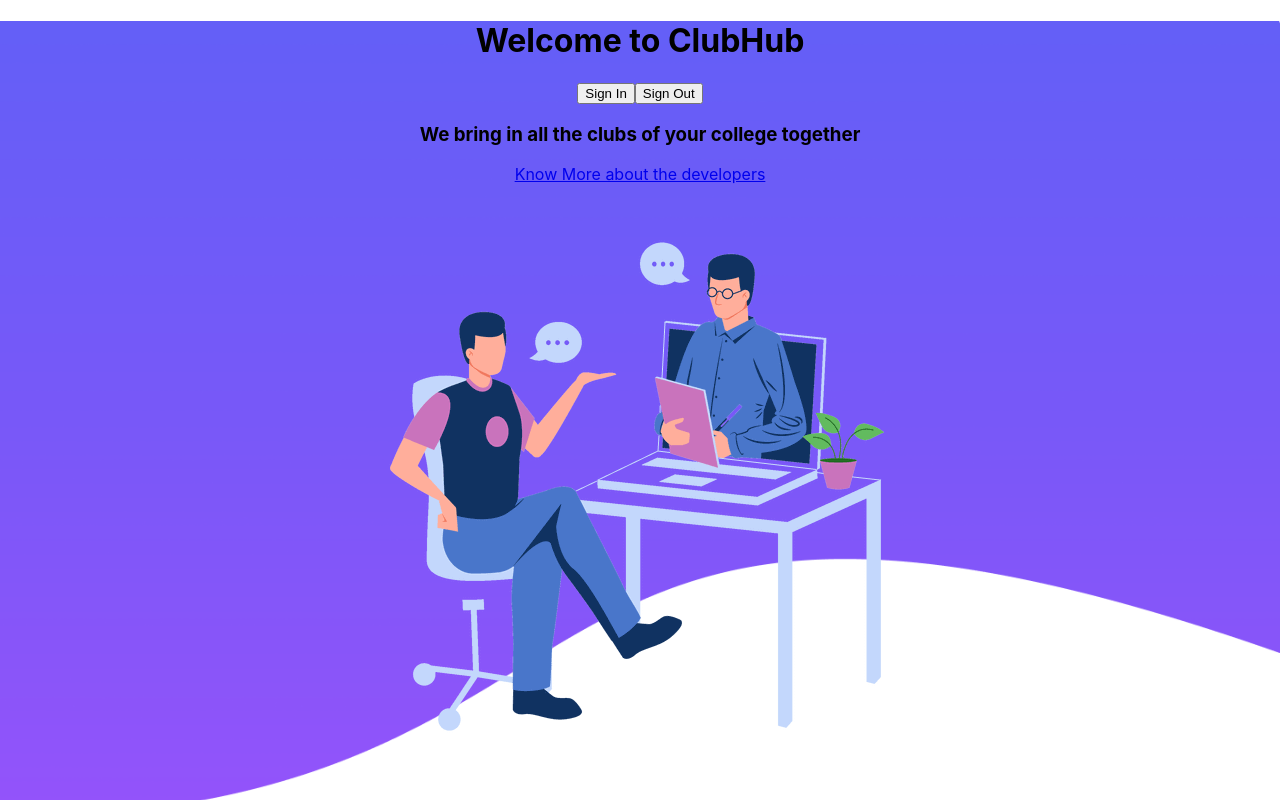
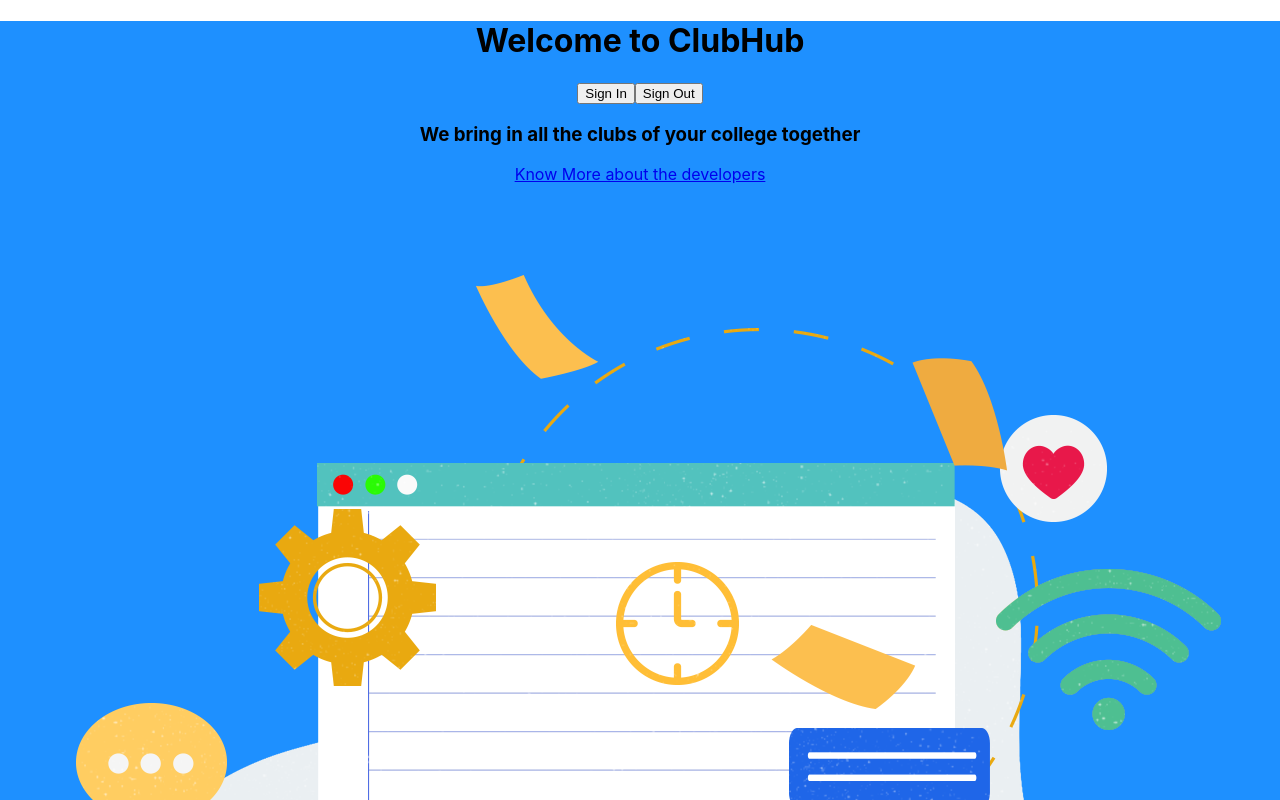
Before and after one commit to dhanmoni/clubhub, a React (Create React App) app: page / in a window 1280 px wide. Shown: the top 800 px of the page. Built offline with nearby package versions, Linux system fonts and the light colour scheme.

Commit message:
landing page

```diff
--- a/src/screens/LandingPage.js
+++ b/src/screens/LandingPage.js
@@ -1,18 +1,16 @@
 import React from 'react'
-import Vector from "../assets/LandingHeroVector.png";
+import Vector from "../assets/vector.png";
 import Vector1 from "../assets/LandingHeroBg.png";
 import { Link } from 'react-router-dom';
 
 function LandingPage() {
   const myStyle = {
-    height: '100vh',
-    backgroundImage: `url(${Vector1})`,
-    backgroundSize: 'cover'
+    backgroundColor: 'DodgerBlue'
   };
   return (
       <div className="container" style={myStyle}>
-        <div>
-          <div className="col-lg-6 mt-xl-5 pt-5">
+
+          <div className="landingpage">
             <h1>Welcome to ClubHub</h1>
             <div>
             <button>Sign In</button>
@@ -21,17 +19,14 @@ function LandingPage() {
 
 
             <h3>We bring in all the clubs of your college together</h3>
-            <p className="blockquote py-4">
-
-            </p>
-            <Link to="/" className="btn btn-primary mr-3">
+            <Link to="/" className="developers">
               Know More about the developers
             </Link>
           </div>
           <div className="col-lg-6">
             <img className="w-100" src={Vector} alt="vector" />
           </div>
-        </div>
+
       </div>
   )
 }
```
Also changed, not shown: src/assets/LandingHeroVector.png (deleted), src/assets/vector.png (added).
